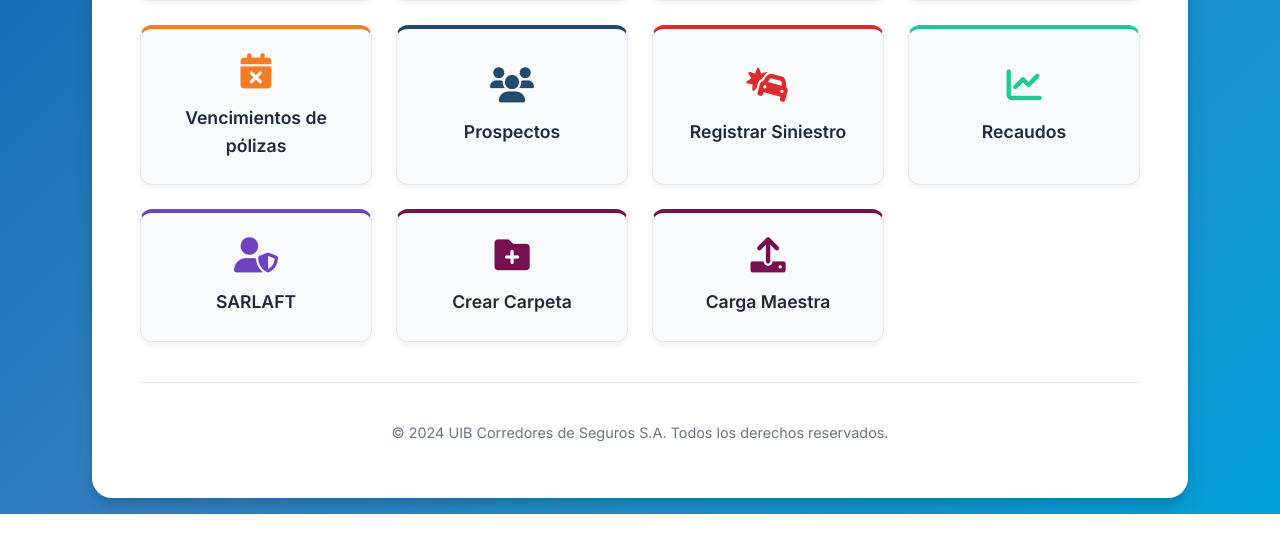
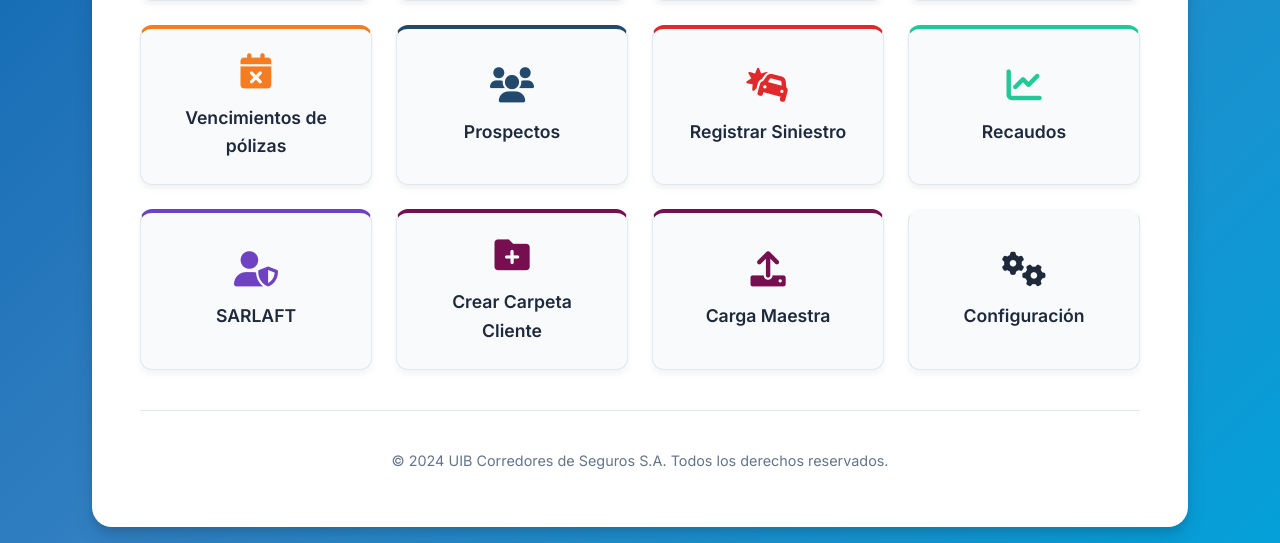
Before and after one commit to CamiloCortes29/SegurosUIB, a Flask app: page / in a window 1280 px wide. Shown: the part 557-1100 px from the top of the page. Before the commit the page ends 1071 px from the top, so only its background shows below. Run offline with Flask 3, Linux system fonts and the light colour scheme.

Commit message:
Restaura versión anterior de index.html

```diff
--- a/templates/index.html
+++ b/templates/index.html
@@ -66,11 +66,15 @@
             </a>
             <a href="{{ url_for('mostrar_formulario_crear_carpeta') }}" class="nav-button btn-crear-carpeta">
                 <i class="fas fa-folder-plus fa-2x"></i>
-                <span>Crear Carpeta</span>
+                <span>Crear Carpeta Cliente</span>
             </a>
              <a href="{{ url_for('mostrar_formulario_carga_maestra') }}" class="nav-button nav-button-maestro">
                 <i class="fas fa-upload fa-2x"></i>
                 <span>Carga Maestra</span>
+            </a>
+            <a href="{{ url_for('admin.dashboard') }}" class="nav-button btn-admin">
+                <i class="fas fa-cogs fa-2x"></i>
+                <span>Configuración</span>
             </a>
         </nav>
 
```
